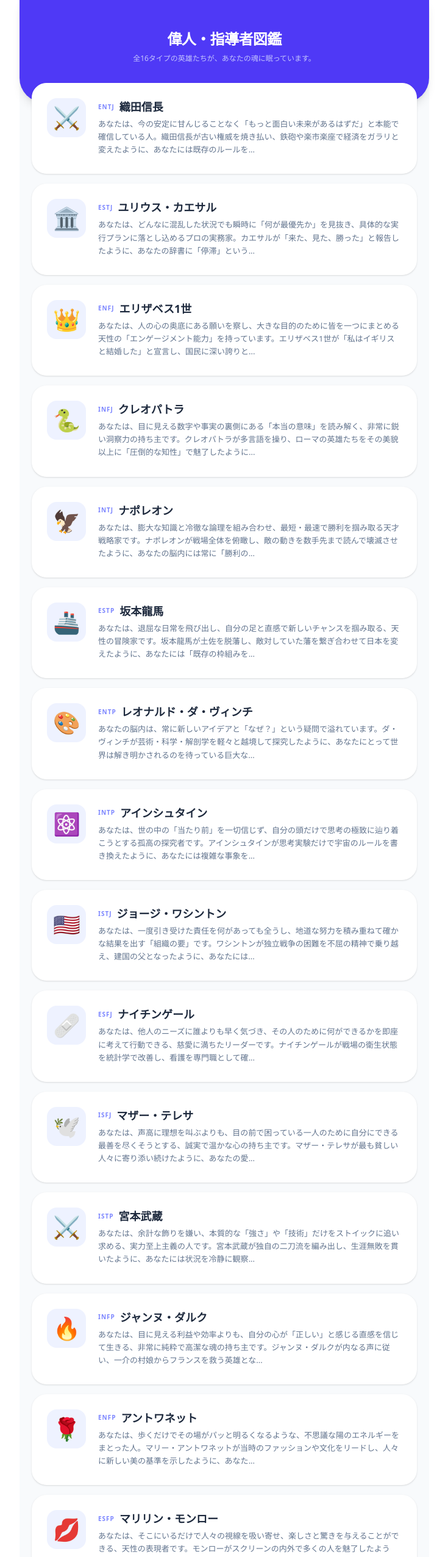
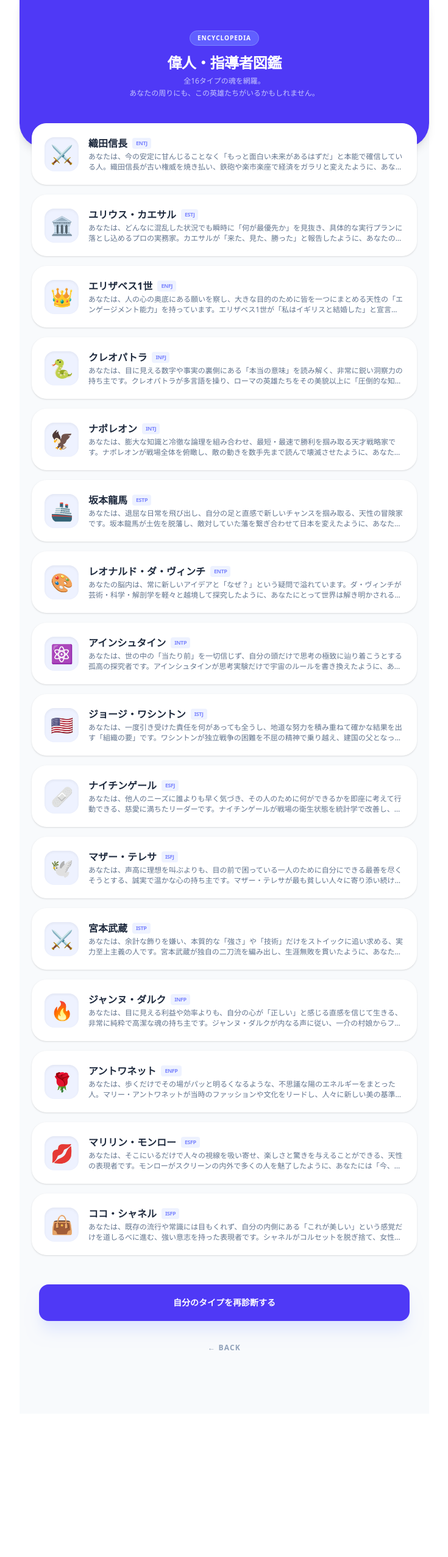
Before and after one commit to kiyoshikitamura/diagnosis_app_2, a Next.js app: page /list in a window 1280 px wide. Shown: the top 2553 px of the page at 61% size, without its empty margins (272-1007 px from the left). After the commit the page ends 2318 px from the top, so only its background shows below. Built offline with nearby package versions, Linux system fonts and the light colour scheme.

Commit message:
Add list page and update result page with complete types

```diff
--- a/app/list/page.tsx
+++ b/app/list/page.tsx
@@ -3,7 +3,23 @@
 import { useRouter } from 'next/navigation';
 import resultDataRaw from '@/data/result_data.json';
 
-const resultData = resultDataRaw as Record<string, any>;
+// 型定義
+interface AdContent {
+    ad_title: string;
+    ad_text: string;
+    ad_link_text: string;
+}
+
+interface ResultData {
+    animal_name: string;
+    emoji: string;
+    catchphrase: string;
+    base_description: string;
+    result_text: string;
+    monetization: Record<string, AdContent>;
+}
+
+const resultData = resultDataRaw as Record<string, ResultData>;
 
 export default function ListPage() {
     const router = useRouter();
@@ -12,27 +28,34 @@ export default function ListPage() {
     return (
         <div className="max-w-2xl mx-auto min-h-screen bg-slate-50 pb-20 font-sans text-slate-900">
             {/* ヘッダー */}
-            <div className="bg-indigo-600 pt-12 pb-16 px-6 text-center text-white rounded-b-[2.5rem] shadow-lg">
-                <h1 className="text-2xl font-black mb-2 tracking-tight">偉人・指導者図鑑</h1>
-                <p className="text-indigo-100 text-xs opacity-80">全16タイプの英雄たちが、あなたの魂に眠っています。</p>
+            <div className="bg-indigo-600 pt-12 pb-20 px-6 text-center text-white rounded-b-[2.5rem] shadow-lg">
+                <div className="inline-block px-3 py-1 bg-indigo-500 rounded-full text-[10px] font-black uppercase tracking-widest mb-3 border border-indigo-400">
+                    Encyclopedia
+                </div>
+                <h1 className="text-2xl font-black mb-1 tracking-tight">偉人・指導者図鑑</h1>
+                <p className="text-indigo-100 text-xs opacity-80 leading-relaxed">
+                    全16タイプの魂を網羅。<br />あなたの周りにも、この英雄たちがいるかもしれません。
+                </p>
             </div>
 
-            <div className="px-5 -mt-8 grid grid-cols-1 gap-4">
+            <div className="px-5 -mt-10 grid grid-cols-1 gap-4">
                 {mbtiList.map((id) => {
                     const person = resultData[id];
                     return (
-                        <div key={id} className="bg-white rounded-3xl p-6 shadow-sm border border-white flex gap-5 items-start">
-                            <div className="text-4xl bg-indigo-50 w-16 h-16 rounded-2xl flex items-center justify-center flex-shrink-0">
+                        <div
+                            key={id}
+                            className="bg-white rounded-3xl p-5 shadow-sm border border-white flex gap-4 items-center transition-all active:scale-[0.98]"
+                        >
+                            <div className="text-3xl bg-indigo-50 w-14 h-14 rounded-2xl flex items-center justify-center flex-shrink-0 shadow-inner">
                                 {person.emoji}
                             </div>
-                            <div className="flex-1 text-left">
-                                <div className="flex items-center gap-2 mb-1">
-                                    <span className="text-[10px] font-black text-indigo-400 uppercase tracking-widest">{id}</span>
-                                    <h3 className="text-lg font-bold text-slate-800">{person.animal_name}</h3>
+                            <div className="flex-1 text-left min-w-0">
+                                <div className="flex items-center gap-2 mb-0.5">
+                                    <h3 className="text-[16px] font-bold text-slate-800 truncate">{person.animal_name}</h3>
+                                    <span className="text-[9px] font-black text-indigo-400 uppercase tracking-tighter bg-indigo-50 px-1.5 py-0.5 rounded">{id}</span>
                                 </div>
-                                {/* 100文字程度の要約紹介 */}
-                                <p className="text-[13px] text-slate-500 leading-relaxed mb-1">
-                                    {person.base_description.slice(0, 95)}...
+                                <p className="text-[12px] text-slate-500 leading-snug line-clamp-2">
+                                    {person.base_description}
                                 </p>
                             </div>
                         </div>
@@ -40,12 +63,18 @@ export default function ListPage() {
                 })}
             </div>
 
-            <div className="mt-10 px-6 text-center">
+            <div className="mt-12 px-8">
                 <button
                     onClick={() => router.push('/')}
-                    className="w-full py-4 bg-white text-indigo-600 rounded-2xl font-bold border-2 border-indigo-600 active:scale-95 transition-all"
+                    className="w-full py-5 bg-indigo-600 text-white rounded-2xl font-bold shadow-xl shadow-indigo-100 active:scale-95 transition-all text-sm"
                 >
-                    診断トップに戻る
+                    自分のタイプを再診断する
+                </button>
+                <button
+                    onClick={() => router.back()}
+                    className="w-full py-5 mt-4 text-slate-400 font-bold text-xs tracking-widest uppercase"
+                >
+                    ← Back
                 </button>
             </div>
         </div>
```
